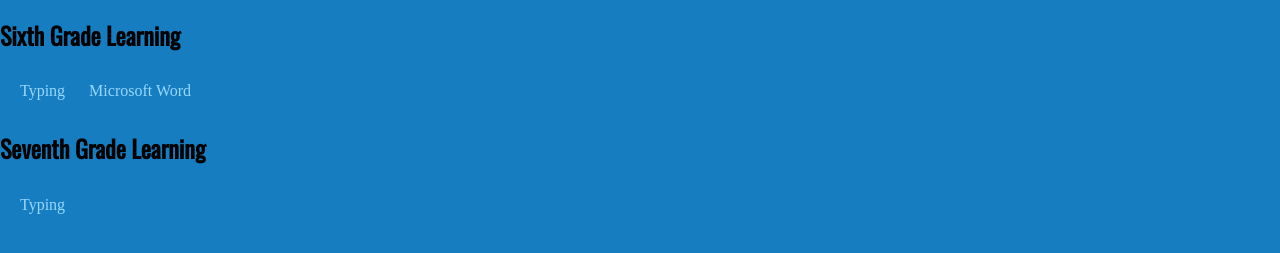
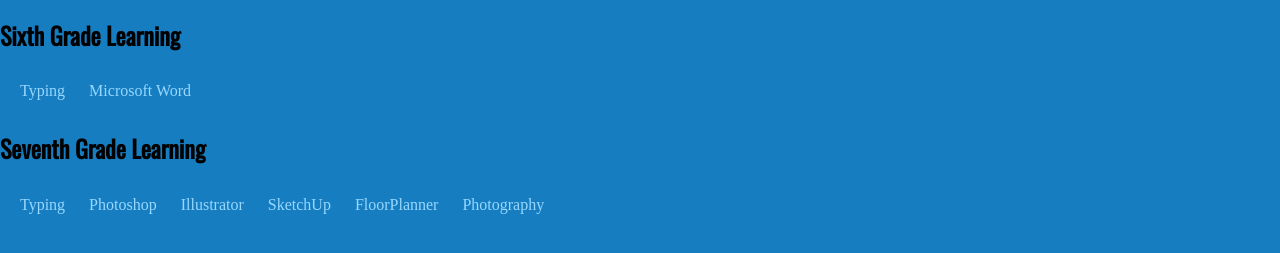
Before and after one commit to JaylaTheCodeMaster/JaylaTheCodeMaster.github.io, a plain HTML site: page atm.html in a window 1280 px wide. Shown: the part 527-780 px from the top of the page. Drawn offline with nearby package versions, Linux system fonts and the light colour scheme.

Commit message:
Update atm.html

```diff
--- a/atm.html
+++ b/atm.html
@@ -1,4 +1,4 @@
-><!doctype html>
+u<!doctype html>
 <html>
     <head>
         <title> Tech by Jayla</title>
@@ -20,11 +20,16 @@
         </header>
         <h2><a href="http://lbbancroft.schoolloop.com/atm" target="_blank"> About ATM</a></h2>
         <h2 id="subHeading"> Sixth Grade Learning</h2>
-            <ul>
+            <ul id="bulletList">
                 <li>Typing</li>
                 <li> Microsoft Word</li>
             </ul>
         <h2 id="subHeading"> Seventh Grade Learning </h2>
-            <ul>
+            <ul id="bulletList">
                 <li>Typing</li>
-                <li></li>
+                <li>Photoshop</li>
+                <li>Illustrator</li>
+                <li>SketchUp</li>
+                <li>FloorPlanner</li>
+                <li>Photography</li>
+            </ul>
```
